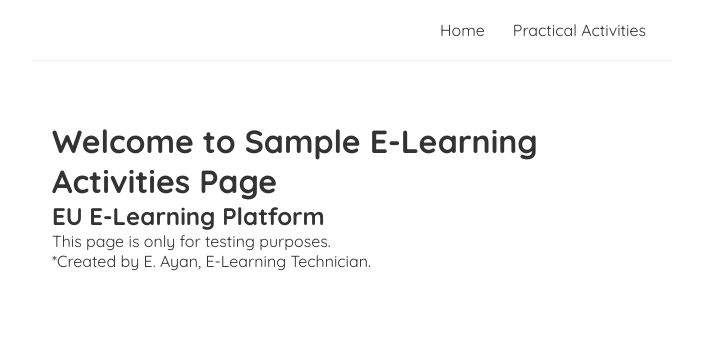
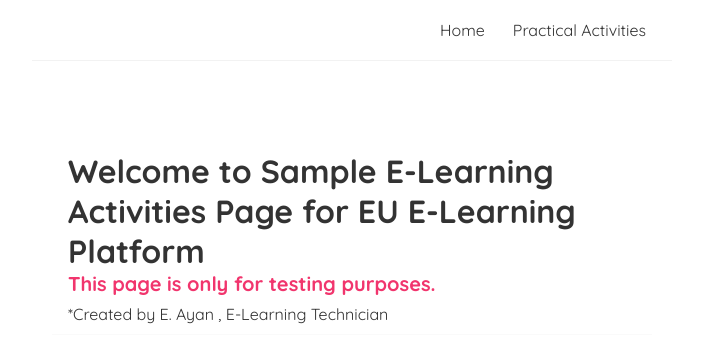
Before and after one commit to eayan/eu_elearning, a React (Create React App) app: page / in a window 1280 px wide. Shown: the top 362 px of the page, without its empty margins (288-991 px from the left). Built offline with nearby package versions, Linux system fonts and the light colour scheme.

Commit message:
Blog part was added.

```diff
--- /dev/null
+++ b/src/BlogList.js
@@ -0,0 +1,18 @@
+const BlogList = (props) => {
+    const blogs = props.blogs;
+    console.log(props,blogs);
+    return (
+        <div className="blog-list">
+            {blogs.map((blog)=> (
+            <div className="blog-preview" key={blog.id}>
+              <h1>{ blog.title}</h1>
+              <h2>{blog.body}</h2>
+              <p>*Created by {blog.author} , E-Learning Technician</p>
+            </div>
+          ))}
+
+        </div>
+     );
+}
+
+export default BlogList;
--- a/src/Home.js
+++ b/src/Home.js
@@ -1,12 +1,15 @@
+
+import React, { useState } from 'react';
+import BlogList from './BlogList';
+
 const Home  = () => {
+  const [blogs]=useState([
+    {title: 'Welcome to Sample E-Learning Activities Page for EU E-Learning Platform', body: 'This page is only for testing purposes.', author:'E. Ayan', id:1 },
+  ]);
     return (
         <div className="home">
-      <h1>Welcome to Sample E-Learning Activities Page</h1>
-      <h2>EU E-Learning Platform</h2>
-        <break></break>
-        <p>This page is only for testing purposes.</p>
-        <p>*Created by E. Ayan, E-Learning Technician.</p>
-            </div>
+          <BlogList blogs={blogs}/>
+        </div>
       );
 }
 export default Home ;
--- a/src/index.css
+++ b/src/index.css
@@ -33,3 +33,19 @@
   margin: 40px auto;
   padding: 20px;
 }
+
+
+/* blog previews / list */
+.blog-preview {
+  padding: 10px 16px;
+  margin: 20px 0;
+  border-bottom: 1px solid #fafafa;
+}
+.blog-preview:hover {
+  box-shadow: 1px 3px 5px rgba(0,0,0,0.1);
+}
+.blog-preview h2 {
+  font-size: 20px;
+  color: #f1356d;
+  margin-bottom: 8px;
+}
```
